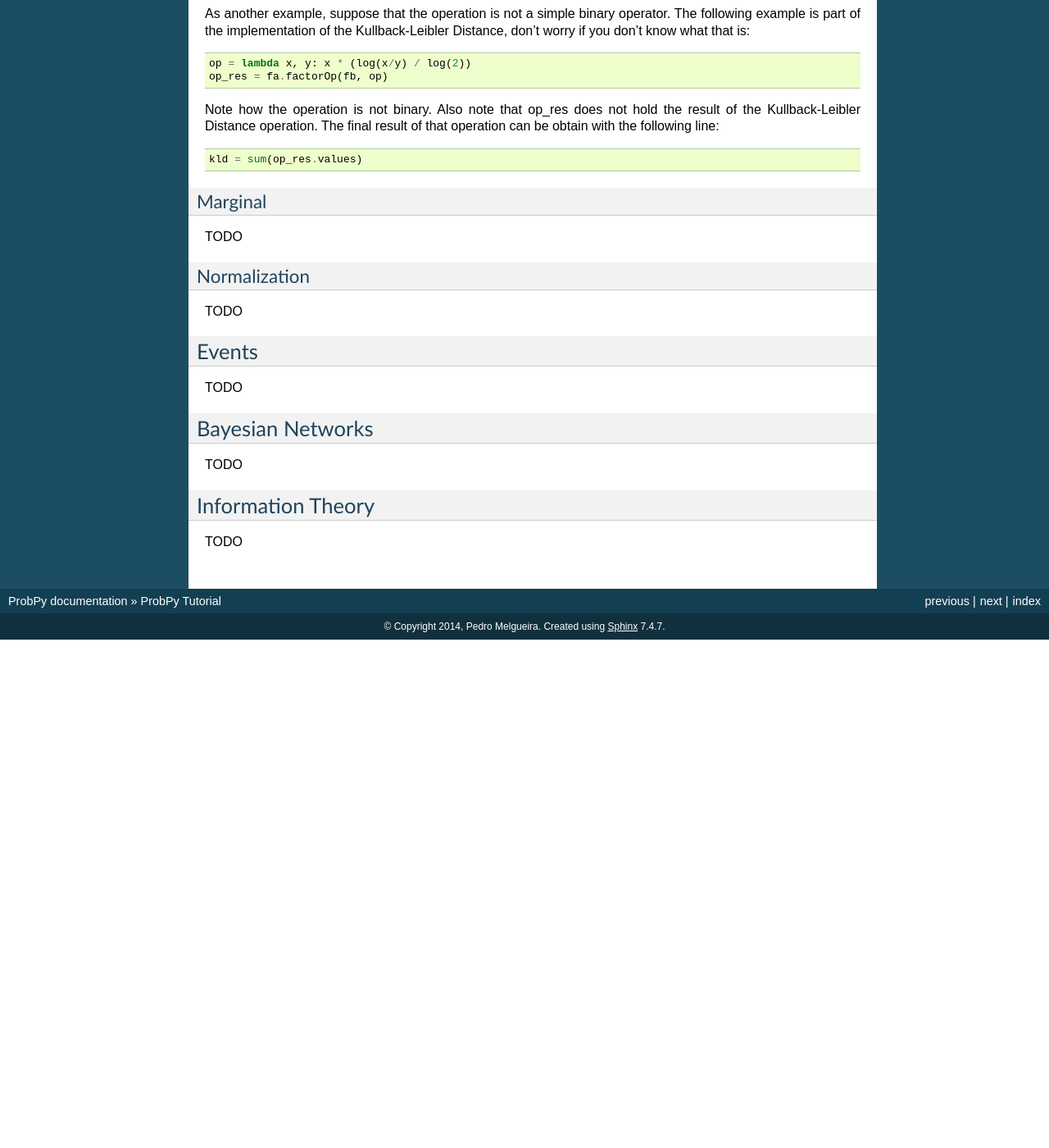
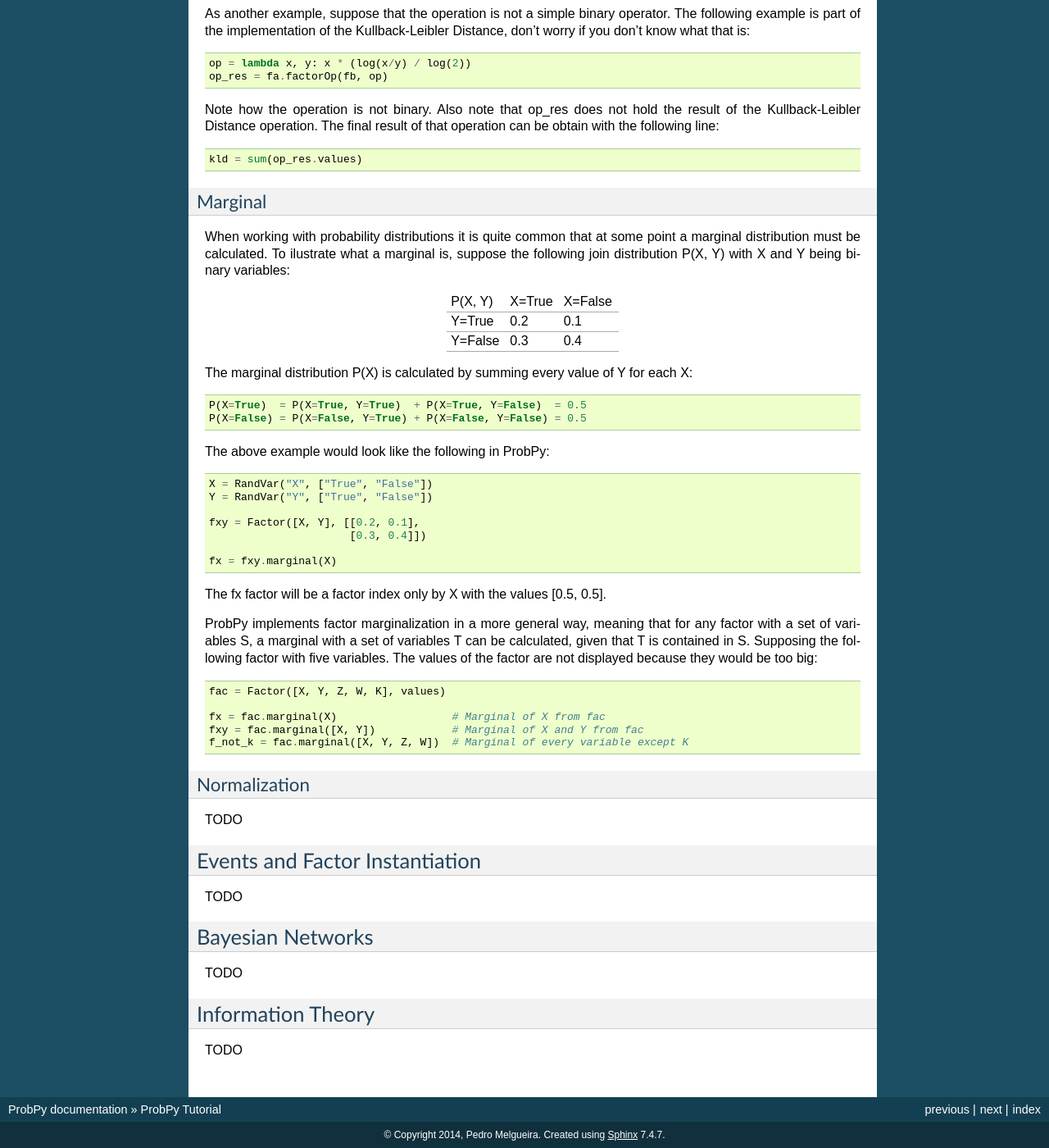
Before and after one commit to petermlm/ProbPy, a Sphinx documentation site: the page built from doc/Tutorial.rst, in a window 1280 px wide and 1400 px high, scrolled down 3542 px. Shown: the whole window at 82% size. Built offline with Sphinx 7.4.7, drawn with Linux system fonts in a browser that asks for light colours; before the commit the page ends 4322 px from its top, so only the background shows below that; some of the changed text lies outside the part shown.

Commit message:
Wrote part about marginals in tutorial

```diff
--- a/doc/Tutorial.rst
+++ b/doc/Tutorial.rst
@@ -162,15 +162,48 @@ Note how the operation is not binary. Also note that op_res does not hold the re
 Marginal
 ++++++++
 
-TODO
+When working with probability distributions it is quite common that at some point a marginal distribution must be calculated. To ilustrate what a marginal is, suppose the following join distribution P(X, Y) with X and Y being binary variables:
+
++---------+--------+---------+
+| P(X, Y) | X=True | X=False |
++---------+--------+---------+
+| Y=True  | 0.2    | 0.1     |
++---------+--------+---------+
+| Y=False | 0.3    | 0.4     |
++---------+--------+---------+
+
+The marginal distribution P(X) is calculated by summing every value of Y for each X::
+
+    P(X=True)  = P(X=True, Y=True)  + P(X=True, Y=False)  = 0.5
+    P(X=False) = P(X=False, Y=True) + P(X=False, Y=False) = 0.5
+
+The above example would look like the following in ProbPy::
+
+    X = RandVar("X", ["True", "False"])
+    Y = RandVar("Y", ["True", "False"])
+
+    fxy = Factor([X, Y], [[0.2, 0.1],
+                          [0.3, 0.4]])
+
+    fx = fxy.marginal(X)
+
+The fx factor will be a factor index only by X with the values [0.5, 0.5].
+
+ProbPy implements factor marginalization in a more general way, meaning that for any factor with a set of variables S, a marginal with a set of variables T can be calculated, given that T is contained in S. Supposing the following factor with five variables. The values of the factor are not displayed because they would be too big::
+
+    fac = Factor([X, Y, Z, W, K], values)
+
+    fx = fac.marginal(X)                  # Marginal of X from fac
+    fxy = fac.marginal([X, Y])            # Marginal of X and Y from fac
+    f_not_k = fac.marginal([X, Y, Z, W])  # Marginal of every variable except K
 
 Normalization
 +++++++++++++
 
 TODO
 
-Events
-------
+Events and Factor Instantiation
+-------------------------------
 
 TODO
 
```
